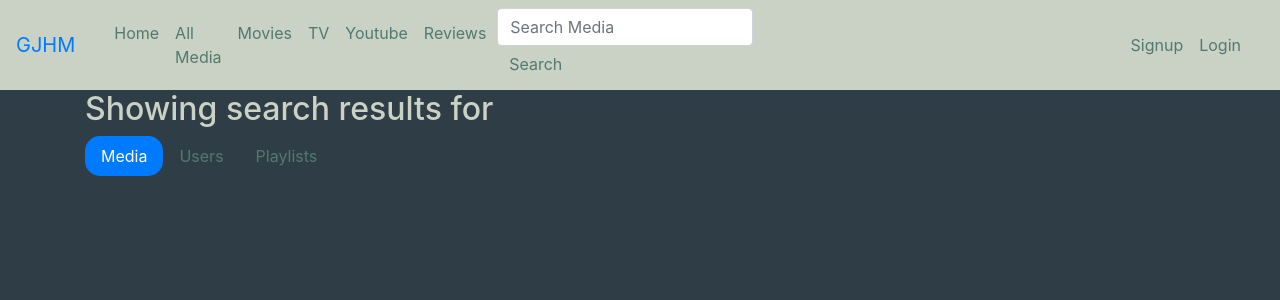
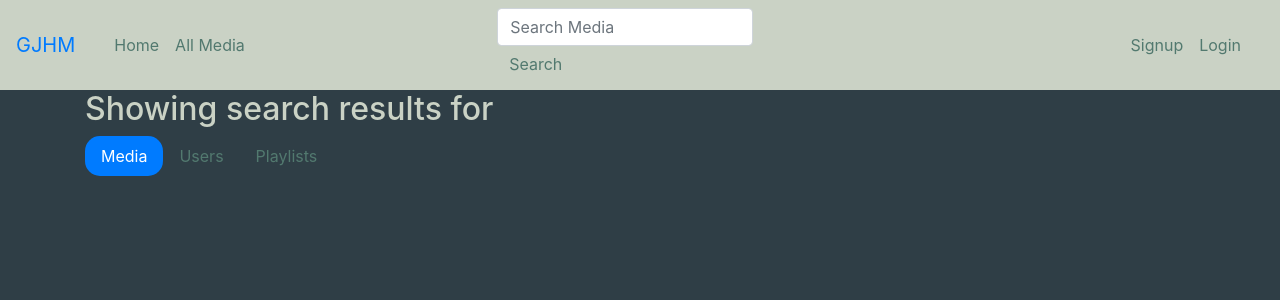
Before and after one commit to GeorgeCloud/GJHM, a Flask app: page /media/search in a window 1280 px wide. Shown: the top 300 px of the page. Run offline with Flask 2, Linux system fonts and the light colour scheme; some libraries are stand-ins or nearby versions.

Commit message:
remove unused nav item

```diff
--- a/templates/partials/navbar.html
+++ b/templates/partials/navbar.html
@@ -23,21 +23,9 @@
             <a class="nav-link" href="/media">All Media</a>
           </li>
 
-          <li class="nav-item">
-            <a class="nav-link" href="media#movies">Movies</a>
-          </li>
-
-          <li class="nav-item">
-            <a class="nav-link" href="media#tvshows">TV</a>
-          </li>
-
-          <li class="nav-item">
-            <a class="nav-link" href="media#youtube">Youtube</a>
-          </li>
-
-          <li class="nav-item">
+          <!-- <li class="nav-item">
             <a class="nav-link" href="{{ url_for('media_bp.index_reviews') }}">Reviews</a>
-          </li>
+          </li> -->
       </div>
 
 
```
